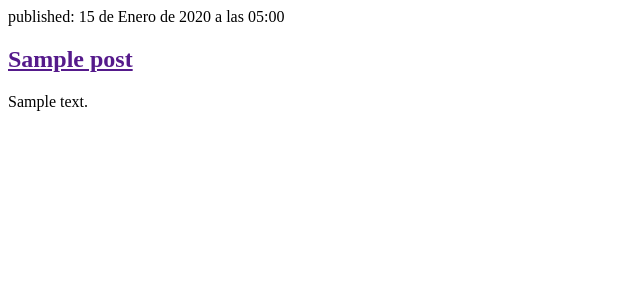
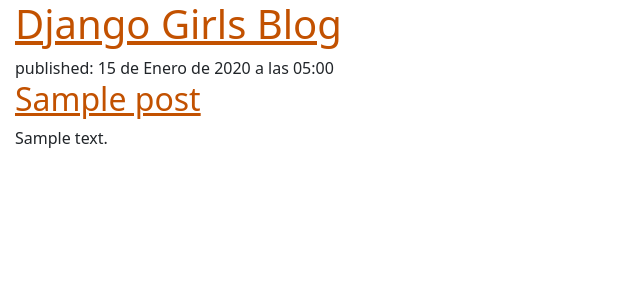
Before and after one commit to Alaiscosta/Blog_1, a Django app: page / in a window 1280 px wide. Shown: the top 300 px of the page, without its empty margins (0-640 px from the left). Run offline with Django 4.2, Linux system fonts and the light colour scheme; tables that the repository leaves empty hold one stand-in row (values such as "Sample post").

Commit message:
Descripción de los cambios

```diff
--- /dev/null
+++ b/blog/static/css/blog.css
@@ -0,0 +1,6 @@
+h1 a, h2 a {
+    color: #C25100;
+}
+body {
+    padding-left: 15px;
+}
--- a/blog/templates/blog/post_list.html
+++ b/blog/templates/blog/post_list.html
@@ -1,11 +1,19 @@
+{% load static %}
 <!DOCTYPE html>
 <html lang="en">
 <head>
     <meta charset="UTF-8">
     <meta name="viewport" content="width=device-width, initial-scale=1.0">
+    <link href="https://cdn.jsdelivr.net/npm/bootstrap@5.3.3/dist/css/bootstrap.min.css" rel="stylesheet" integrity="sha384-QWTKZyjpPEjISv5WaRU9OFeRpok6YctnYmDr5pNlyT2bRjXh0JMhjY6hW+ALEwIH" crossorigin="anonymous">
+    <link rel="stylesheet" href="{% static 'css/blog.css' %}">
+
     <title>Blog_1</title>
 </head>
 <body>
+    <header>
+        <h1><a href="/">Django Girls Blog</a></h1>
+    </header>
+
     {% for post in posts %}
         <article>
             <time>published: {{ post.published_date }}</time>
```
Also changed, not shown: 1 other file. Lines whose indentation alone changed are shown as unchanged.
